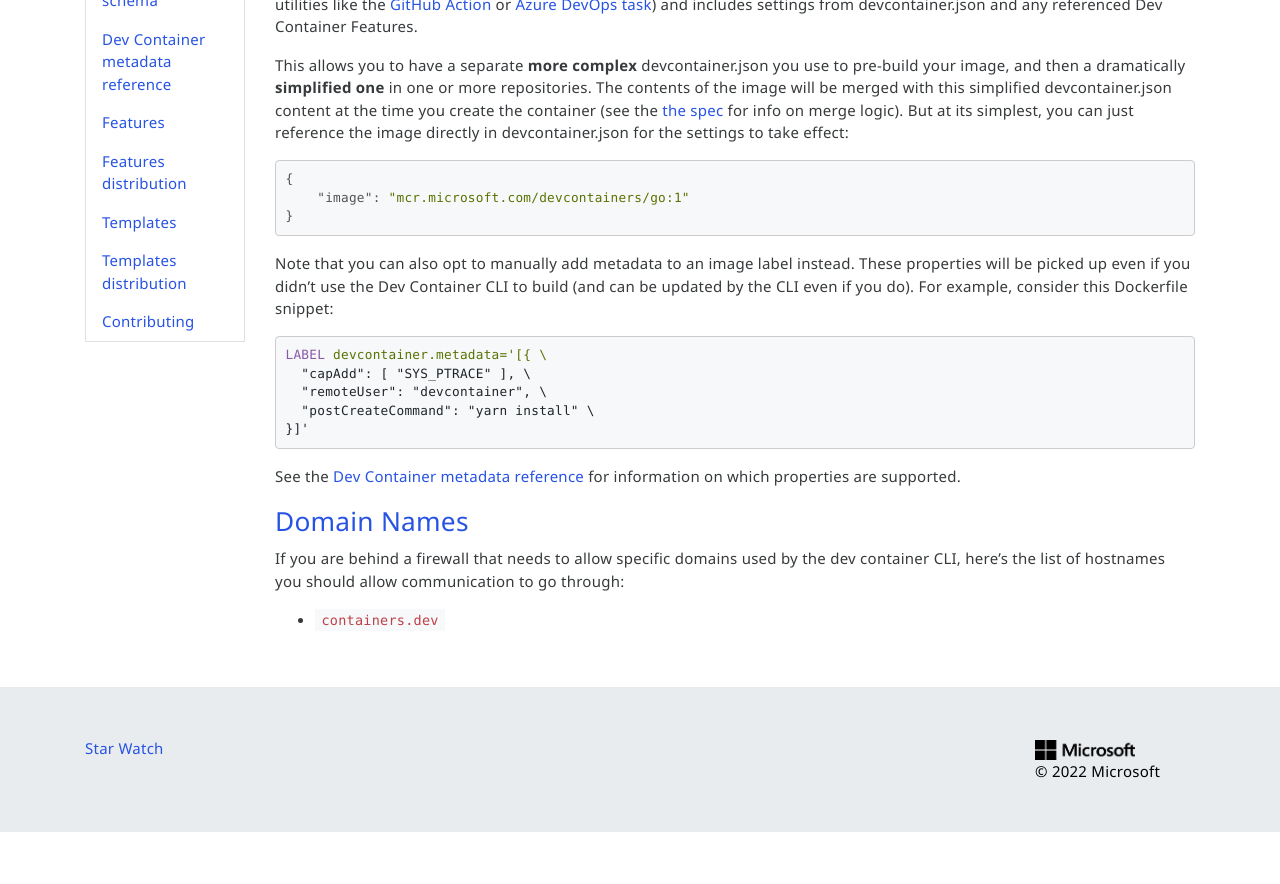
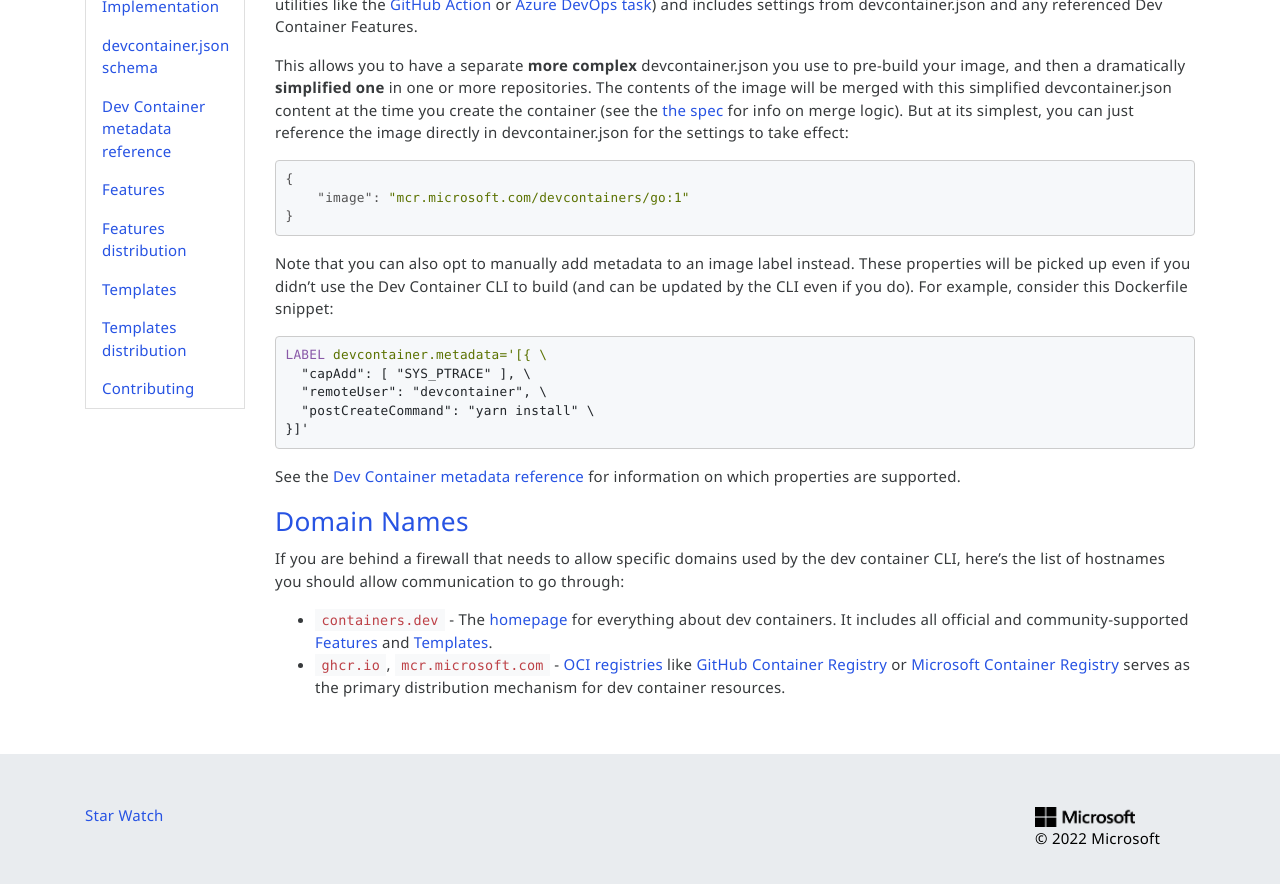
Before and after one commit to devcontainers/devcontainers.github.io, a Jekyll site: the page built from _implementors/reference.md, in a window 1280 px wide and 900 px high, scrolled down 2705 px. Shown: the top 884 px of the window. Built offline with Jekyll 4.4.1, drawn with Linux system fonts in a browser that asks for light colours; nearby versions of some CDN libraries; comment, search, counter and statistics services are not loaded; before the commit the page ends 3537 px from its top, so only the background shows below that.

Commit message:
Add descriptions, registries

```diff
--- a/_implementors/reference.md
+++ b/_implementors/reference.md
@@ -140,4 +140,5 @@
 
 If you are behind a firewall that needs to allow specific domains used by the dev container CLI, here's the list of hostnames you should allow communication to go through:
 
-* `containers.dev`
+* `containers.dev` - The [homepage](https://containers.dev/) for everything about dev containers. It includes all official and community-supported [Features](https://containers.dev/features) and [Templates](https://containers.dev/templates).
+* `ghcr.io`, `mcr.microsoft.com` - [OCI registries](https://containers.dev/implementors/features-distribution/#oci-registry) like [GitHub Container Registry](https://docs.github.com/en/packages/working-with-a-github-packages-registry/working-with-the-container-registry) or [Microsoft Container Registry](https://mcr.microsoft.com/en-us/catalog?search=dev%20container) serves as the primary distribution mechanism for dev container resources.
```
